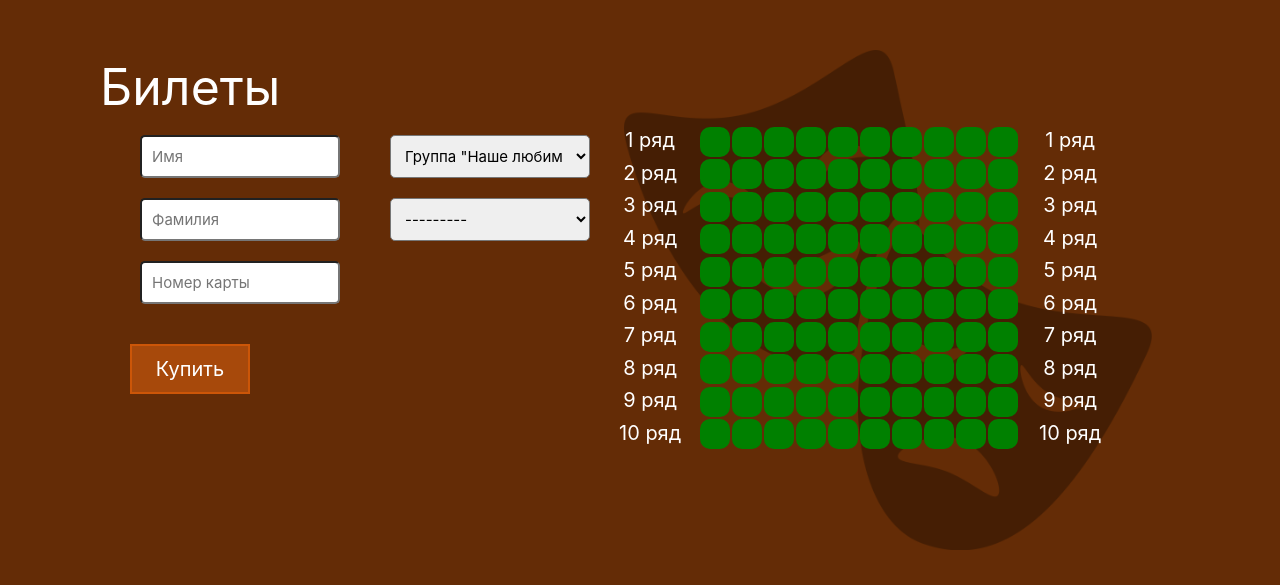
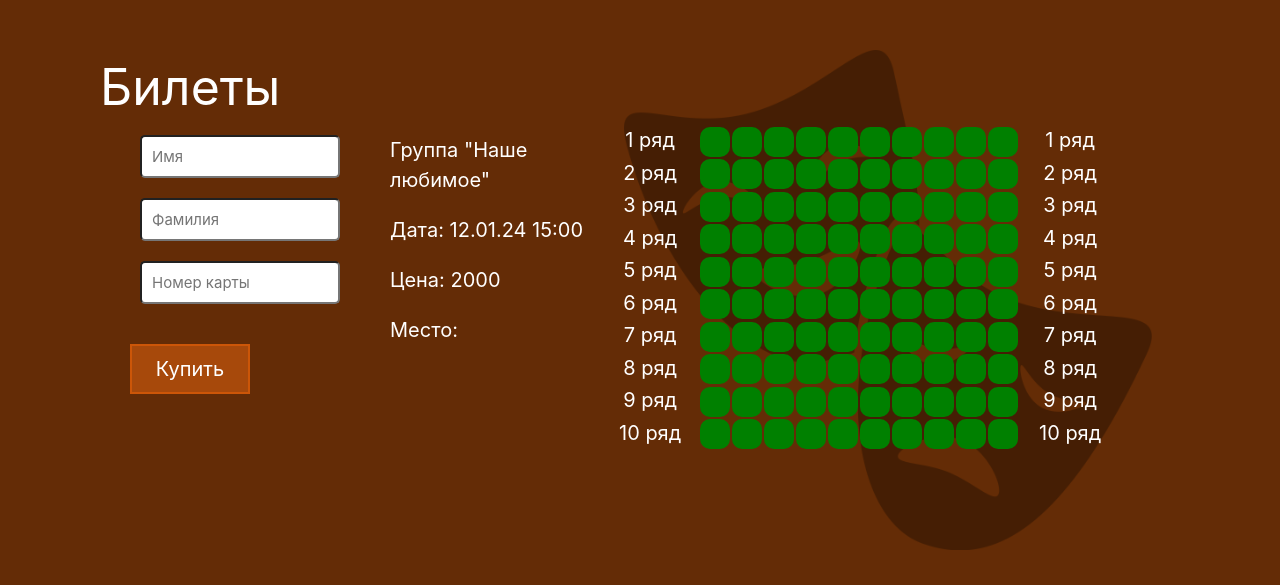
Before and after one commit to ekyou/afisha, a Django app: page /tickets/5 in a window 1280 px wide. Shown: the part 50-635 px from the top of the page. Run offline with Django 5.2, Linux system fonts and the light colour scheme; data comes from the database, SQL or seed files in the repository; both versions use the stored data as it was after the commit.

Commit message:
Готово v1

```diff
--- a/teatr/main/static/main/css/mainSite.css
+++ b/teatr/main/static/main/css/mainSite.css
@@ -86,7 +86,7 @@ nav {
 .text-info{
     color: #ffffff;
     display: inline-block;
-    margin: 30px;
+    margin: 10px 0 10px 40px;
 }
 
 .input-style{
@@ -97,6 +97,10 @@ nav {
     margin: 10px 0 10px 40px;
     max-width: 200px;
     width: 100%;
+}
+
+.input-style:disabled{
+    opacity: 1;
 }
 
 .no-visible{
--- a/teatr/main/static/main/css/ticketBuy.css
+++ b/teatr/main/static/main/css/ticketBuy.css
@@ -60,7 +60,3 @@ button{
 .display-flex-zal{
     display: flex;
 }
-
-.margin-select{
-    margin-left: 50px
-}
--- a/teatr/main/static/main/js/ticketBuy.js
+++ b/teatr/main/static/main/js/ticketBuy.js
@@ -26,15 +26,20 @@ $('.zal1').html(cinemaHallMap);
 
 $('.seat').on('click', function() {
   $(this).toggleClass('bay').siblings().removeClass('bay');
+
   showBaySeat();
 });
 
 $('#id_place').addClass('input-style');
 $('#id_concert').addClass('input-style');
+$("#id_place").hide();
+$("#id_concert").hide();
 
 $('.seat').on('click', function(){
 let a = $(this).attr("value");
+let b = $(this).data().row + ' ряд ' + $(this).data().seat + ' место'
     $('#id_place').val(a).trigger('change');
+    $('#select-or').text(b).trigger('change');
 })
 /*$(item).data().row + ' ряд ' + $(item).data().seat + ' место'*/
 function showBaySeat() {
@@ -47,9 +52,3 @@ function showBaySeat() {
 
   $('.result').html(result);
 }
-
-
-$('#button-buy').on(`click`, function() {
-    $('.bay').attr('disabled', true);
-    $('.bay').css('background-color', 'grey');
-})
--- a/teatr/main/templates/main/slugBuy.html
+++ b/teatr/main/templates/main/slugBuy.html
@@ -23,7 +23,7 @@
                             {% if price == None %}
                                 Бесплатно
                             {% else %}
-                                {{ ticket.price }}
+                                {{ price }}
                             {% endif %}</div>
                     </div>
                 <div class="text-info-slug"><a href="{% url 'tickets' show.id %}"><button class="button-style" >Купить билет</button></a></div>
--- a/teatr/main/templates/main/ticketsSite.html
+++ b/teatr/main/templates/main/ticketsSite.html
@@ -28,16 +28,26 @@
                     <button class="button-style" type="submit" id="button-buy">Купить</button>
                 </div>
                 <div class="text-info-buy">
-                    <div class="">
+                    <div class="text-info">
+                        {{ tickets.name_concert }}
                         {{ form.concert }}
                     </div>
-                    <div class="">
-                        {{ form.date_time }}
+                    <div class="text-info">
+                        Дата: {{ tickets.date_time }}
+                    </div>
+                    <div class="text-info">
+                        {% if tickets.price == None %}
+                            Бесплатно
+                        {% else %}
+                            Цена: {{ tickets.price }}
+                        {% endif %}
+                    </div>
+                    <div class="text-info">
                         {{ form.place }}
                         {{ error }}
-                <div class="margin-select" id="select-or"></div>
+                    </div>
+                    <div class="text-info">Место: <div id="select-or"></div></div>
                 </div><br>
-                </div>
             </form>
         </div>
 
--- a/teatr/main/views.py
+++ b/teatr/main/views.py
@@ -32,7 +32,7 @@ def ticketsSite(request, concert_id):
                                'price': ticket.price})
 
     context = {
-        'ticket': ticket,
+        'tickets': ticket,
         'form': form,
         'error': error,
         'places_json': places_json
```
Also changed, not shown: teatr/db.sqlite3.
